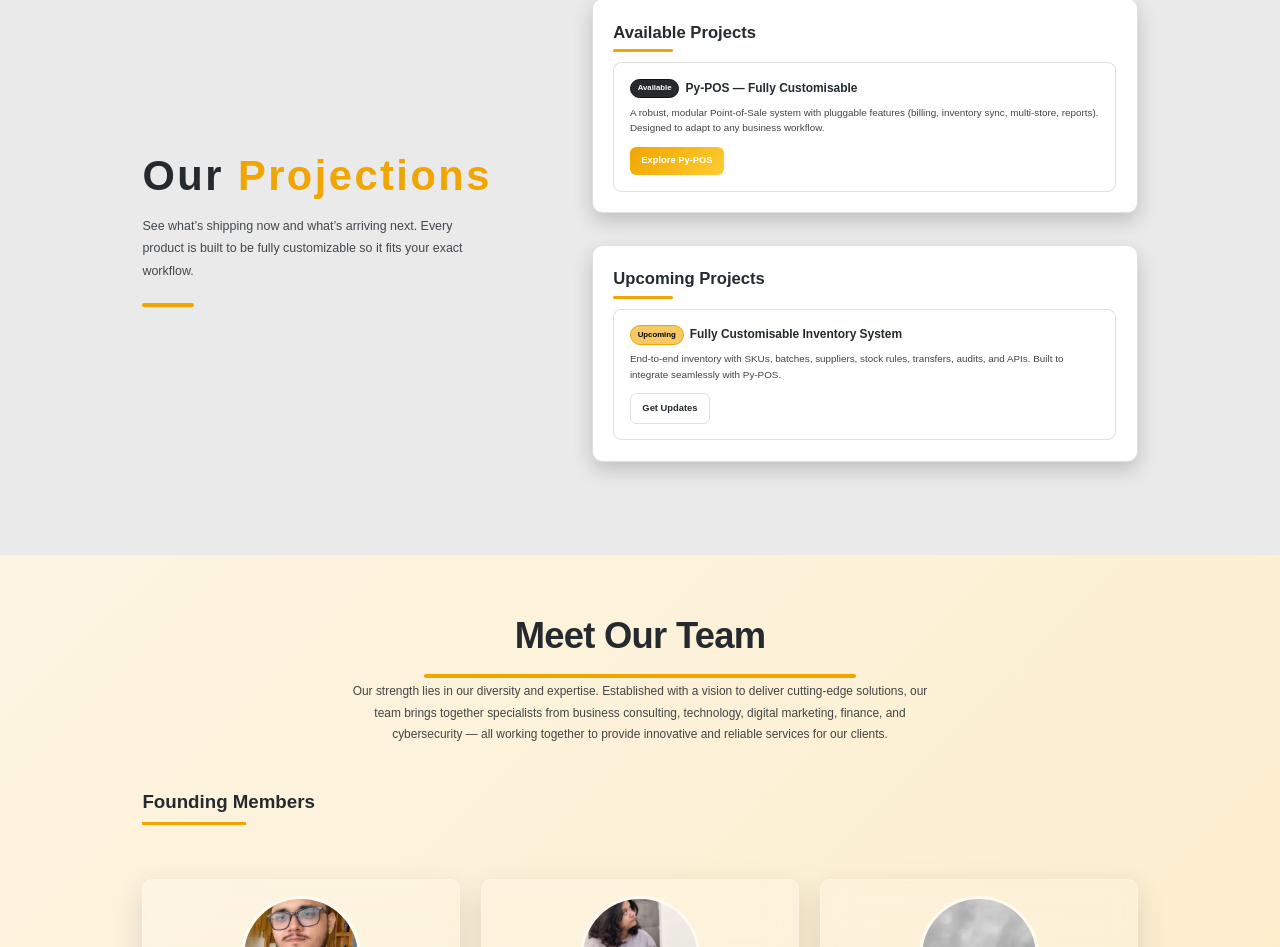
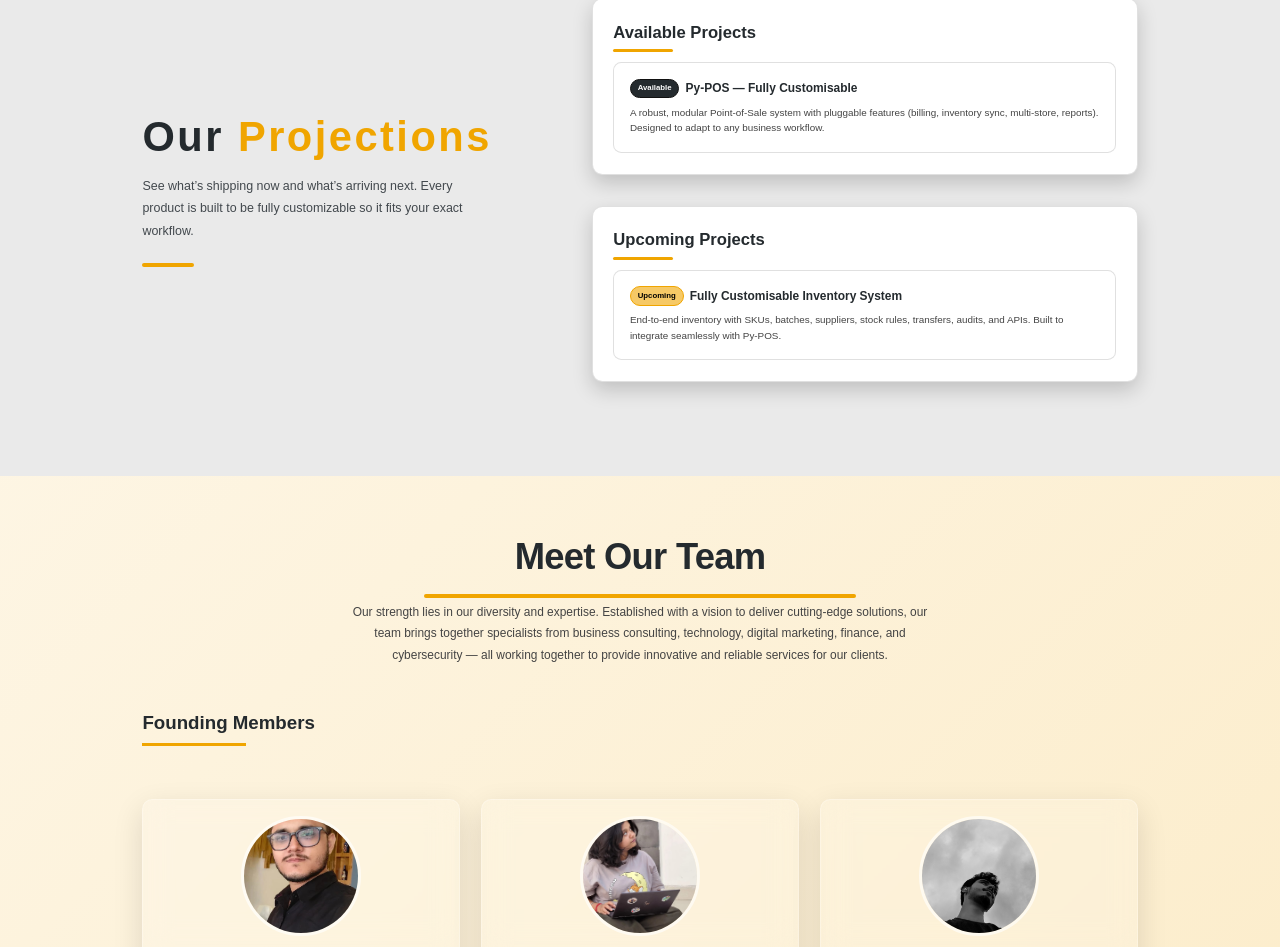
Before and after one commit to Book-Nest/Pysparkslabsllp, a React (Vite) app: page / in a window 1280 px wide. Shown: the part 1676-2623 px from the top of the page. Built offline with nearby package versions, Linux system fonts and the light colour scheme; a web font is replaced by a local one.

Commit message:
Update Project.jsx

```diff
--- a/src/components/Project.jsx
+++ b/src/components/Project.jsx
@@ -79,9 +79,9 @@ export default function Project() {
                     <h3 className={styles.cardTitle}>{p.title}</h3>
                   </div>
                   <p className={styles.cardDesc}>{p.description}</p>
-                  <a className={styles.cta} href={p.href}>
+                  {/* <a className={styles.cta} href={p.href}>
                     {p.ctaLabel}
-                  </a>
+                  </a> */}
                 </li>
               ))}
             </ul>
@@ -100,9 +100,9 @@ export default function Project() {
                     <h3 className={styles.cardTitle}>{p.title}</h3>
                   </div>
                   <p className={styles.cardDesc}>{p.description}</p>
-                  <a className={styles.ctaGhost} href={p.href}>
+                  {/* <a className={styles.ctaGhost} href={p.href}>
                     {p.ctaLabel}
-                  </a>
+                  </a> */}
                 </li>
               ))}
             </ul>
```
